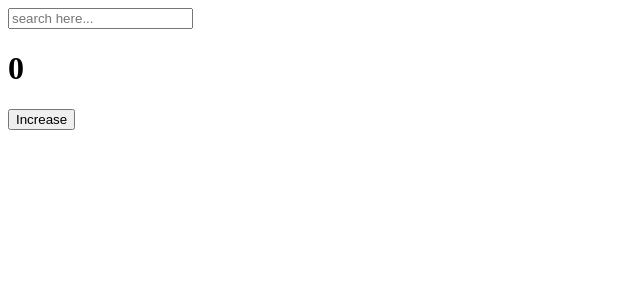
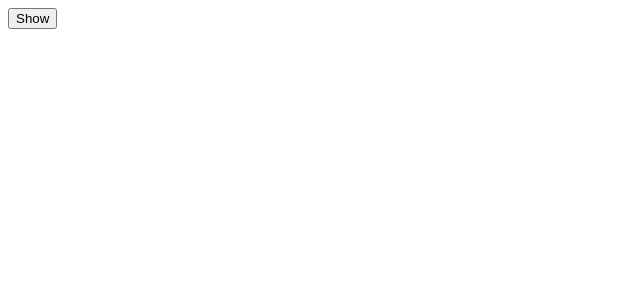
Before and after one commit to HakuNote/movieLibrary, a React (Vite) app: page / in a window 1280 px wide. Shown: the top 300 px of the page, without its empty margins (0-640 px from the left). Built offline with nearby package versions, Linux system fonts and the light colour scheme.

Commit message:
clean up function

```diff
--- a/src/App.jsx
+++ b/src/App.jsx
@@ -2,37 +2,30 @@ import { useState, useEffect } from 'react'
 import Button from './Button'
 import styles from './App.module.css'
 
+const Hello = () => {
+  const byFn = () => {
+    console.log("bye :(")
+  }
+  const hiFn = () => {
+    console.log("created :)")
+    return byFn
+  }
+  useEffect(hiFn, [])
+
+  return <h3>Hello</h3>
+}
+
 function App() {
+  const [showing, setShowing] = useState(false)
+  const onClick = () => setShowing((prev) => !prev)
 
-  const [counter, setCounter] = useState(0)
-  const [keyword, setKeyword] = useState("")
-  const onClick = () => {
-    setCounter((prev) => prev + 1)
-  }
-  const onChange = (event) => {
-    setKeyword(event.target.value)
-  }
 
-  useEffect(() => {
-    console.log("I run only once")
-  }, [])
-  useEffect(() => {
-    console.log("I run when 'keyword' changes")
-  }, [keyword])
-  useEffect(() => {
-    console.log("I run when 'counter' changes")
-  }, [counter])
+
 
   return (
     <div>
-      <input
-        value={keyword}
-        onChange={onChange}
-        type="text"
-        placeholder='search here...'
-      />
-      <h1>{counter}</h1>
-      <button onClick={onClick}>Increase</button>
+      {showing ? <Hello /> : null}
+      <button onClick={onClick}>{showing ? "Hide" : "Show"}</button>
     </div>
   )
 }
```
